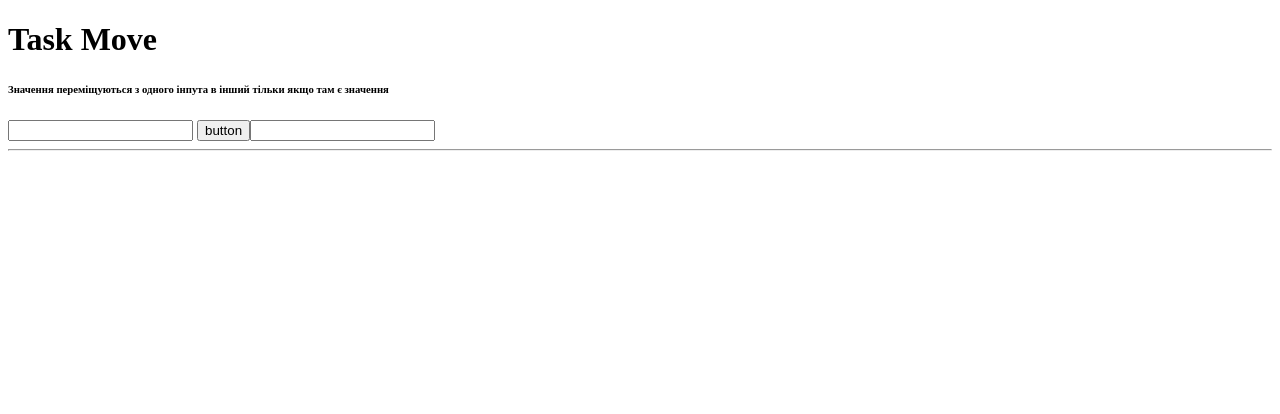
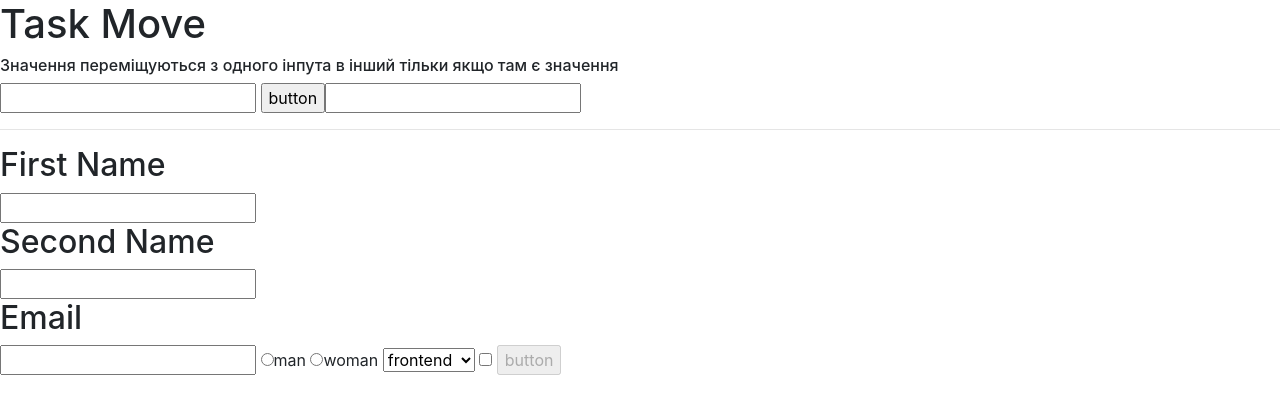
Before and after one commit to SerhiiHolyboroda/homework-5, a plain HTML site: page index.html in a window 1280 px wide. Drawn offline with nearby package versions, Linux system fonts and the light colour scheme.

Commit message:
added part 2

```diff
--- a/code.js
+++ b/code.js
@@ -11,3 +11,15 @@ console.log(f1)
     f1.input1.value = '';
         }
 })
+
+
+// !!
+let f2 = document.forms['f2'];
+let inp1 = f2.inp1.value;
+let button1 = f2.button;
+f2.button1.disabled = true;
+f2.checkbox.addEventListener('mouseout',function(){
+if(f2.inp1.value !='' && f2.inp2.value !='' && f2.inp3.value !=''  && f2.checkbox.checked  == true ){
+   f2.button1.disabled = false;
+}
+})
--- a/index.html
+++ b/index.html
@@ -12,6 +12,39 @@
     <input type="text" name="input1">  <input type="button" name="button" value="button"><input type="text" name="input2">
 </form>
    <hr>
+   <form name="f2" id="form2">
+
+      <h2 id="h22">First Name</h2>
+
+       <input type="text" name="inp1">
+
+
+       <h2>Second Name</h2>
+
+       <input type="text" name="inp2">
+
+
+       <h2>Email</h2>
+
+       <input type="email" name="inp3">
+
+
+
+       <input type="radio" name="tr" value="man">man
+        <input type="radio" name="tr" value="woman">woman
+
+        <select name="sel">
+  <option name="opt">frontend</option>
+  <option name="opt">back end</option>
+  <option name="opt">QC Qa</option>
+</select>
+
+
+       <input type="checkbox" name="checkbox">
+         <input type="button" name="button1" value="button"  >
+   </form>
+   <link rel="stylesheet" href="https://stackpath.bootstrapcdn.com/bootstrap/4.1.1/css/bootstrap.min.css"
+integrity="sha384-WskhaSGFgHYWDcbwN70/dfYBj47jz9qbsMId/iRN3ewGhXQFZCSftd1LZCfmhktB" crossorigin="anonymous">
     <script src="code.js"></script>
 </body>
 </html>
```
